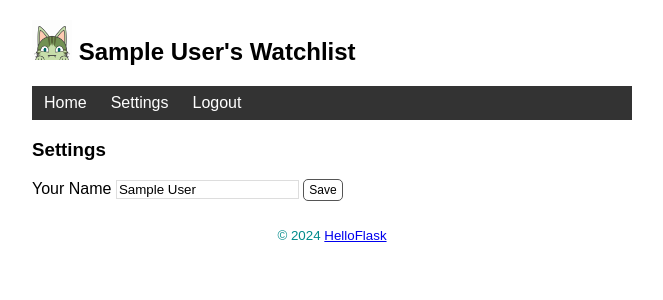
After one commit to AthrunAshy/watchlist, a Flask app: page /settings in a window 1280 px wide. The commit adds this page. Shown: the top 300 px of the page, without its empty margins (308-971 px from the left). Run offline with Flask 3, Linux system fonts and the light colour scheme; the visitor is signed in with stand-in values (Sample User, id 1).

Commit message:
User authentication with Flask-Login

```diff
--- a/app.py
+++ b/app.py
@@ -7,6 +7,8 @@ from flask import Flask # 从 flask 包导入 Flask 类
 from flask import request, url_for, render_template, redirect, flash
 # from markupsafe import escape  # 导入 escape
 from flask_sqlalchemy import SQLAlchemy
+from werkzeug.security import generate_password_hash, check_password_hash
+from flask_login import LoginManager, UserMixin, login_user, login_required, logout_user, current_user
 
 WIN = sys.platform.startswith('win')  # 判断是否为 Windows 系统
 # 根据不同系统配置sqlite路径
@@ -19,13 +21,28 @@ app.config['SQLALCHEMY_DATABASE_URI'] = prefix + os.path.join(app.root_path, 'da
 app.config['SQLALCHEMY_TRACK_MODIFICATIONS'] = False
 app.config['SECRET_KEY'] = 'dev'  # 设置数据签名所需的密钥
 db = SQLAlchemy(app)  # 初始化扩展，传入上面的程序实例 app
+login_manager = LoginManager(app)  # 实例化扩展类
 
+@login_manager.user_loader
+def load_user(user_id):  # 创建用户加载回调函数，接受 user ID 作为参数
+    user = User.query.get(int(user_id))  # 用 ID 作为 User 模型的主键查询对应的用户，原本的User类要继承 Flask-Login 提供的 UserMixin 类
+    return user  # 返回用户对象
+login_manager.login_view = 'login'  # 将login页面设置为重定向目标
+# login_manager.login_message = 'Please log in.'  # 自定义未登录的报错信息
 
 # 借助 SQLAlchemy，可通过定义 Python 类来表示数据库里的一张表（类属性表示表中的字段/列）
 # 通过对这个类进行各种操作来代替写 SQL 语句。这个类我们称之为模型类，类中的属性称之为字段
-class User(db.Model):  # 模型类声明继承（db.Model）建立一个用户名的表，表名即类名小写
+class User(db.Model,UserMixin):  # 模型类声明继承（db.Model）建立一个用户名的表，表名即类名小写
     id = db.Column(db.Integer, primary_key=True)  # primary_key=True表示ID作为主键
     name = db.Column(db.String(20), unique=True, nullable=False)  # 人名为最长20的字符串，不能重复，不能为空
+    username = db.Column(db.String(20))  # 用户名
+    password_hash = db.Column(db.String(128))  # 密码散列值
+
+    def set_password(self, password):  # 用来设置密码的方法，接受密码作为参数
+        self.password_hash = generate_password_hash(password)  # 将生成的密码保持到password_hash字段
+
+    def validate_password(self, password):  # 用于验证密码的方法，接受密码作为参数
+        return check_password_hash(self.password_hash, password)
 
 
 class Movie(db.Model):  # 电影标题和上映年份的表
@@ -55,9 +72,11 @@ def inject_user():
 # GET 请求用来获取资源，而 POST 则用来创建 / 更新资源；访问链接时会发送 GET 请求，提交表单会发送 POST 请求
 # app.route() 里，可用 methods 关键字传递一个包含 HTTP 方法字符串的列表，表示这个视图函数处理哪种方法类型的请求
 # 默认只接受 GET 请求，methods=['GET','POST']表示同时接受 GET 和 POST 请求，针对不同请求采用不同方法
-@app.route('/index',methods=['GET','POST'])  # 定义了methods后，index.html POST 的表单就能被视图函数正确读取
+@app.route('/',methods=['GET','POST'])  # 定义了methods后，index.html POST 的表单就能被视图函数正确读取
 def index():
     if request.method == 'POST':  # 判断请求类型
+        if not current_user.is_authenticated:  # 如果当前用户未认证
+            return redirect(url_for('index'))  # 重定向到主页，不允许未登录用户创建 item
         title = request.form.get('title')
         year = request.form.get('year')  # 将request的表单数据分别放入title和year
         if len(title) > 60 or len(year) != 4 or not title or not year:  # 判断数据是否有误
@@ -75,9 +94,9 @@ def index():
 
 # 注意methods=[]对应列表，method=''对应单种HTTP方法
 @app.route('/movie/edit/<int:movie_id>', methods=['GET','POST'])  # <int> 将传入的movie_id转为整型，合并为URL一部分
+@login_required  # 添加后未登录的用户访问对应的 URL，Flask-Login 会把用户重定向到登录页面，并显示一个错误提示
 def edit(movie_id):
     movie = Movie.query.get_or_404(movie_id)  # 从request中获取要编辑的movie_id，若没找到则返回404错误
-
     if request.method == 'POST':
         title = request.form['title']  # 从request中取出新的title和year
         year = request.form['year']
@@ -93,6 +112,7 @@ def edit(movie_id):
     return render_template('edit.html', movie=movie)  # 无论渲染
 
 @app.route('/movie/delete/<int:movie_id>',methods=['POST'])  # # 限定只接受 POST 请求
+@login_required
 def delete(movie_id):
     movie = Movie.query.get_or_404(movie_id)
     db.session.delete(movie)
@@ -100,10 +120,53 @@ def delete(movie_id):
     flash('Item deleted')
     return redirect(url_for('index'))
 
+@app.route('/login',methods=['GET','POST'])  # 用户登录
+def login():
+    if request.method == 'POST':
+        username = request.form['username']
+        password = request.form['password']
+        if not username or not password:
+            flash('Invalid input')
+            return redirect(url_for('login'))
+        user = User.query.first()
+        if username == user.username and user.validate_password(password):  # 验证用户名和密码
+            login_user(user)  # 用户登入
+            flash('Login success.')
+            return redirect(url_for('index'))  # 重定向到主页
+        flash('Invalid username or password.')  # 如果验证失败，显示错误消息
+        return redirect(url_for('login'))  # 重定向回登录页面
+    return render_template('login.html')  # HTTP 方法为 GET 时，仅渲染页面
+
+# login——required 意思是要求必须登录了才能执行下去，
+# 有些页面或 URL 不允许未登录的用户访问，比如登出页面，或页面上有些内容则需要对未登陆的用户隐藏，比如登出按钮
+@app.route('/logout')  # 用户登出
+@login_required  # 用于视图保护
+def logout():
+    logout_user()  # 登出用户
+    flash('Goodbye.')
+    return redirect(url_for('index'))  # 重定向回首页
+
 # 注册一个错误处理函数，当404错误发生时会触发
 @app.errorhandler(404)  # 传入要处理的错误代码
 def page_not_found(e):  # 接受异常对象作为参数
     return render_template('404.html'), 404  # 返回模板和状态码，正常情况下默认隐藏返回200，表示访问成功
+
+@app.route('/settings', methods=['GET', 'POST'])  # 已登录用户修改用户名
+@login_required
+def settings():
+    if request.method == 'POST':
+        name = request.form['name']
+        if not name or len(name) > 20:
+            flash('Invalid input.')
+            return redirect(url_for('settings'))
+        current_user.name = name  # current_user 会返回当前登录用户的数据库记录对象
+        # 等同于下面的用法
+        # user = User.query.first()
+        # user.name = name
+        db.session.commit()
+        flash('Settings updated.')
+        return redirect(url_for('index'))
+    return render_template('settings.html')
 
 @app.route('/test')
 def test_url_for():
@@ -123,7 +186,7 @@ def initdb(drop):
     """初始化数据库"""
     if drop:
         db.drop_all()  # 如果使用此命令时加上了'--drop'，则drop为True，则清除数据库
-    db.create_all()
+    db.create_all()  # 创建表格结构，但不会往表格中输入数据，若目前已有表格和数据，此方法不会做任何改变
     click.echo('Initialized database.')  # 输出提示信息
 
 @app.cli.command()
@@ -157,3 +220,29 @@ def forge():
     db.session.commit()
     # 打印完成信息
     click.echo('Mission Accomplished')
+
+@app.cli.command()
+@click.option('--username', prompt=True, help='The username used to login.')  # 接收输入的用户名
+# 接收输入的密码，hide_input=True让密码隐藏输入
+@click.option(
+    '--password', prompt=True, hide_input=True,
+    confirmation_prompt=True, help='The password used to login.')
+def admin(username, password):
+    db.create_all()
+    user = User.query.first()
+    # 判断当前是否已有账户
+    if user:
+        click.echo('Updating user...')
+        user.name = 'Admin'
+        user.username = username
+        user.set_password(password)
+    else:
+        click.echo('Creating user...')
+        # 数据库中为空时，要先实例化，才能add
+        user = User()
+        user.username = username
+        user.name='Admin'
+        user.set_password(password)
+        db.session.add(user)
+    db.session.commit()
+    click.echo('Done.')
--- a/templates/base.html
+++ b/templates/base.html
@@ -20,6 +20,12 @@
     <nav>
         <ul>
             <li><a href="{{ url_for('index') }}">Home</a></li>
+            {% if current_user.is_authenticated %}
+                <li><a href="{{ url_for('settings') }}">Settings</a></li>
+                <li><a href="{{ url_for('logout') }}">Logout</a></li>
+            {% else %}
+                <li><a href="{{ url_for('login') }}">Login</a></li>
+            {% endif %}
         </ul>
     </nav>
     {% block content %}{% endblock %}
--- a/templates/index.html
+++ b/templates/index.html
@@ -3,6 +3,7 @@
 {% block content %}
     {# 使用 length 过滤器获取 movies 变量的长度，类似 Python 里的 len() 函数 #}
     <p>{{ movies|length }} Titles</p>
+    {% if current_user.is_authenticated %}  {# 用current_user的is_authenticated判断用户是否已登录，决定是否显示 #}
     {# 以POST方法提交表单 不指定会默认使用 GET 方法，通过 URL 提交，容易导致数据泄露，且不适用于包含大量数据的情况 #}
     {# form通过其action="URL"属性可以指定提交表单的目标，未指定则默认提交到当前页面的 URL #}
     <form method="post">
@@ -10,15 +11,18 @@
         Year <input type="text" name="year" autocomplete="off" required>  {# 上映时间 name属性供数据库调用 必填项 #}
         <input class="btn" type="submit" name="submit" value="Add">  {# class用于定义其css样式 value是按钮上的文字 #}
     </form>
+    {% endif %}
     <ul class="movie-list">
         {% for movie in movies %}  {# 迭代 movies 变量，{%%}括起来的是语句 #}
         <li>{{ movie.title }} - {{ movie.year }} {# 等同于 movie['title'] #}
             <span class="float-right">
+                {% if current_user.is_authenticated %}
                 <a class="btn" href="{{url_for('edit',movie_id=movie.id)}}">Edit</a>
                 {# 为了防止误删，不能简单把删除做成链接用GET方法，一点击直接删除，得用POST方法 #}
                 <form class="inline-form" method="post" action="{{ url_for('delete', movie_id=movie.id) }}">  {# action定下指向的链接，即删除item的URL #}
                     <input class="btn" type="submit" name="delete" value="Delete" onclick="return confirm('Are you sure?')">
                 </form>
+                {% endif %}
                 <a class="douban" href="https://movie.douban.com/subject_search?search_text={{ movie.title }}" target="_blank" title="Find this movie on Douban">豆瓣电影</a>
             </span>
         </li>
--- /dev/null
+++ b/templates/settings.html
@@ -0,0 +1,10 @@
+{% extends 'base.html' %}
+
+{% block content %}
+<h3>Settings</h3>
+<form method="post">
+    {# required value="{{ current_user.name }}取出当前用户的用户名，预先填充在输入字段中 #}
+    Your Name <input type="text" name="name" autocomplete="off" required value="{{ current_user.name }}">
+    <input class="btn" type="submit" name="submit" value="Save">
+</form>
+{% endblock %}
```
Also changed, not shown: templates/login.html (added, +14 -0 lines).
